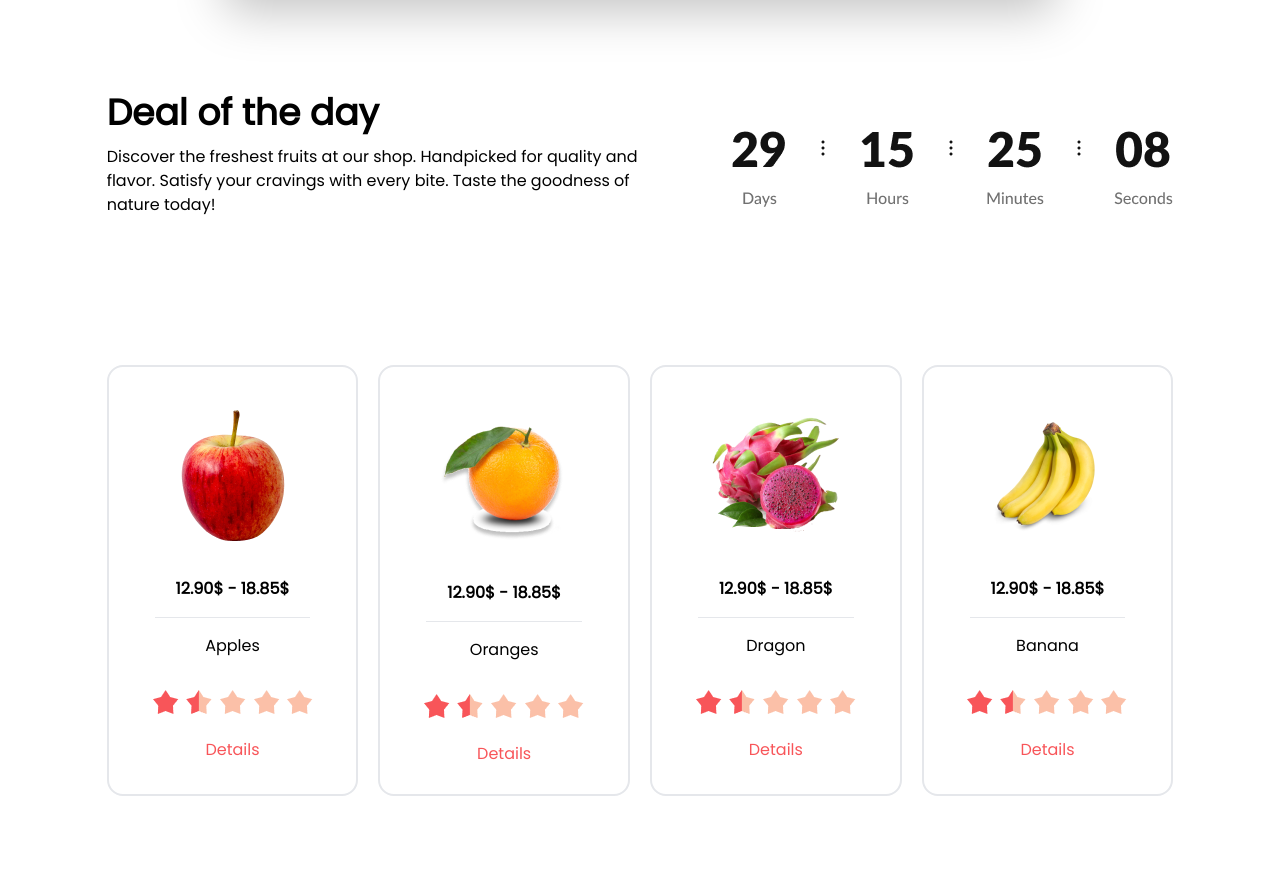
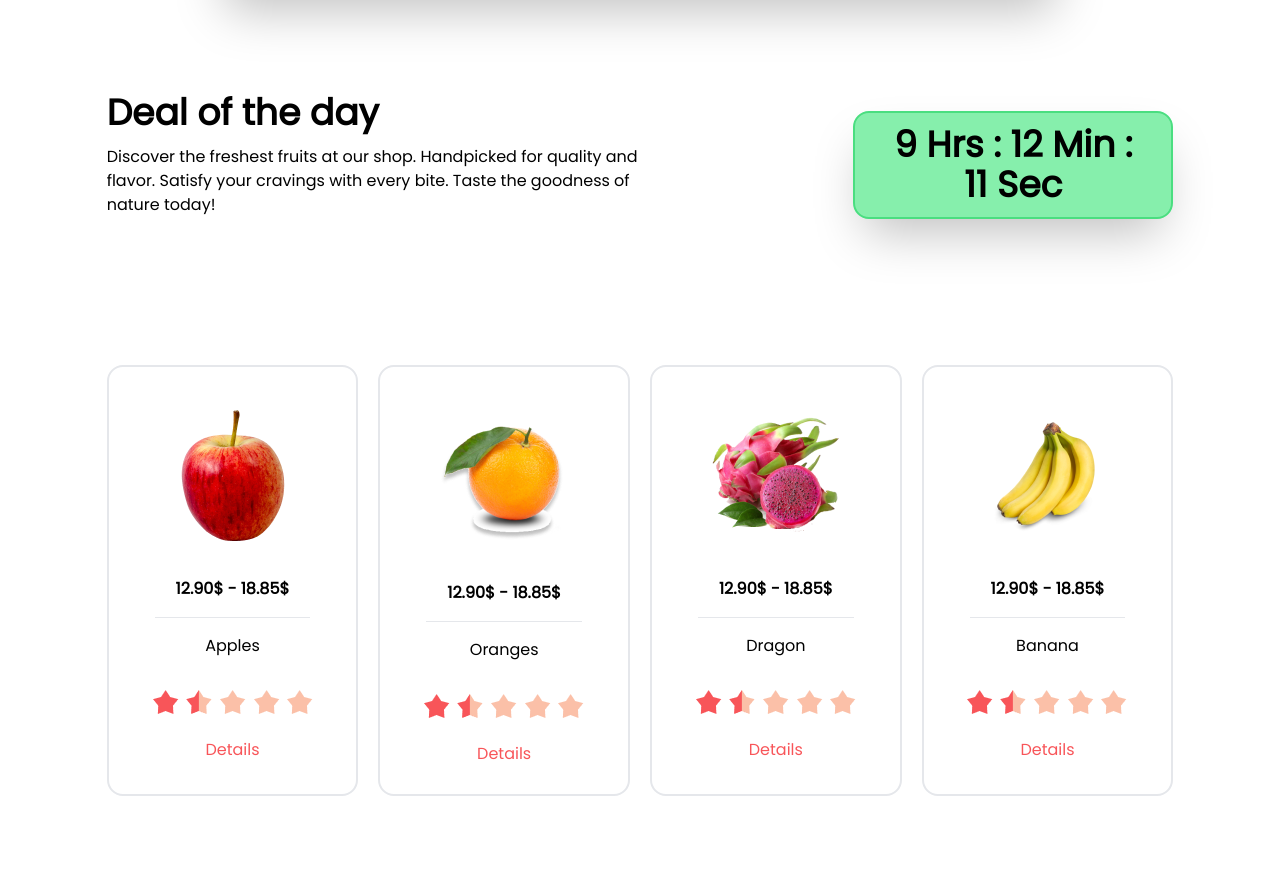
Before and after one commit to RafatSh-hash/fruit-brust, a plain HTML site: page index.html in a window 1280 px wide. Shown: the part 1094-1967 px from the top of the page. Drawn offline with nearby package versions, Linux system fonts and the light colour scheme.

Commit message:
Added Dynamic Countdown

```diff
--- a/index.html
+++ b/index.html
@@ -185,8 +185,8 @@
                     with every bite.
                     Taste the goodness of nature today!</p>
             </div>
-            <div>
-                <img src="./images/Clock.png" alt="">
+            <div class="bg-green-300 w-[30%] text-center py-3 px-3 rounded-2xl border-2 border-green-400 shadow-2xl">
+                <h1 id="clock" class="text-4xl font-semibold mx-5"></h1>
             </div>
         </div>
         <!-- part 2 -->
@@ -591,7 +591,7 @@
 
         </div>
     </footer>
-
+    <script src="./script.js"></script>
 </body>
 
 </html>
--- /dev/null
+++ b/script.js
@@ -0,0 +1,27 @@
+function updateCountdown() {
+  const now = new Date();
+  const currentTimestamp = now.getTime();
+
+  // Calculate the timestamp for the next midnight (12 AM)
+  const nextMidnightTimestamp = new Date(
+    now.getFullYear(),
+    now.getMonth(),
+    now.getDate() + 1
+  ).getTime();
+
+  // Calculate the time remaining in milliseconds
+  const timeRemaining = nextMidnightTimestamp - currentTimestamp;
+
+  // Convert milliseconds to hours, minutes, and seconds
+  const hours = Math.floor(timeRemaining / (60 * 60 * 1000));
+  const minutes = Math.floor((timeRemaining % (60 * 60 * 1000)) / (60 * 1000));
+  const seconds = Math.floor((timeRemaining % (60 * 1000)) / 1000);
+
+  const countdownString = ` ${hours} Hrs : ${minutes} Min : ${seconds} Sec`;
+
+  document.getElementById("clock").textContent = countdownString;
+}
+
+// Update the countdown immediately and then every second
+updateCountdown();
+setInterval(updateCountdown, 1000);
```
